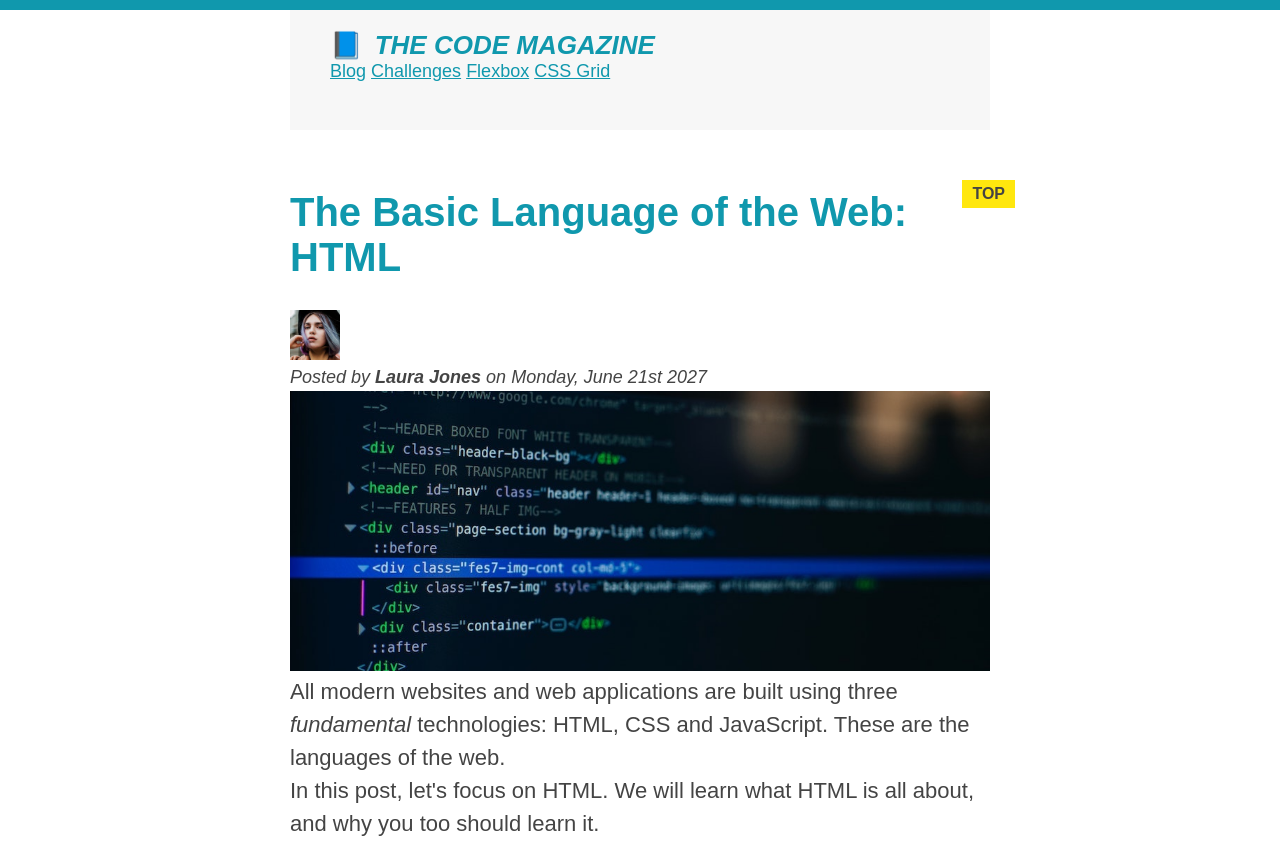
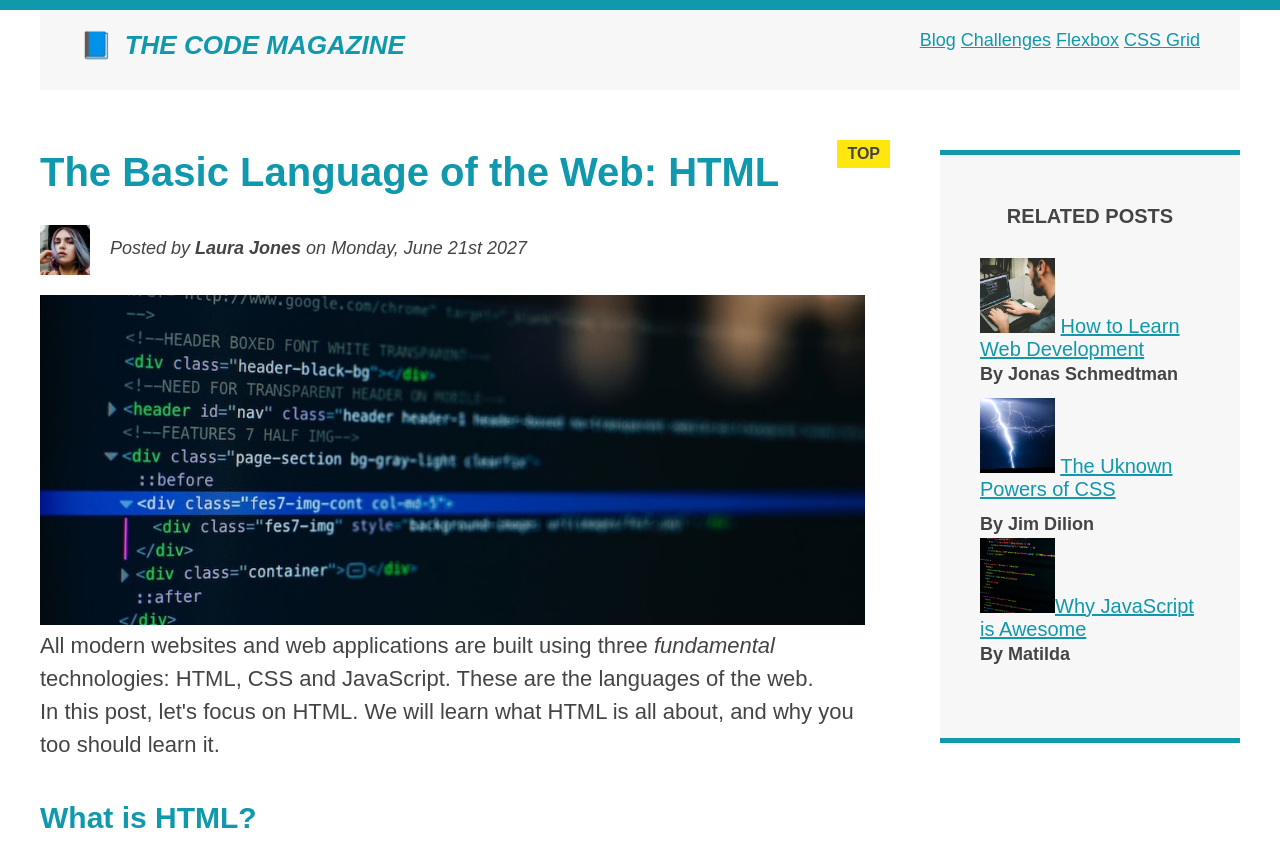
Before and after one commit to tebrex1995/magazineProjectPractice, a plain HTML site: page index.html in a window 1280 px wide. Shown: the top 843 px of the page. Drawn offline with Linux system fonts and the light colour scheme.

Commit message:
added float

```diff
--- a/index.html
+++ b/index.html
@@ -8,7 +8,7 @@
 
   <body>
     <div class="container">
-      <header class="main-header">
+      <header class="main-header clearfix">
         <h1>📘 The Code Magazine</h1>
 
         <nav>
@@ -17,18 +17,20 @@
           <a href="#">Flexbox</a>
           <a href="#">CSS Grid</a>
         </nav>
+        <div class="clear"></div>
       </header>
       <article>
         <header clas="post_header">
           <h2>The Basic Language of the Web: HTML</h2>
 
           <img
+            class="author_img"
             src="images/laura-jones.jpg"
             alt="picture of the autor"
             width="50"
             height="50"
           />
-          <p id="author">
+          <p id="author" class="author">
             Posted by <strong>Laura Jones</strong> on Monday, June 21st 2027
           </p>
           <img
--- a/style.css
+++ b/style.css
@@ -1,6 +1,7 @@
 * {
   margin: 0;
   padding: 0;
+  box-sizing: border-box;
 }
 
 nav {
@@ -35,12 +36,13 @@ h3 {
 }
 
 .container {
-  width: 700px;
+  width: 1200px;
   margin: 0 auto;
 }
 
 .main-header {
   background-color: #f7f7f7;
+
   padding: 20px 40px;
   margin-bottom: 60px;
   height: 80px;
@@ -71,6 +73,7 @@ h4 {
 
   text-transform: uppercase;
   text-align: center;
+  margin-bottom: 30px;
 }
 
 p {
@@ -108,6 +111,7 @@ li:last-child {
 
 .related {
   list-style: none;
+  margin-left: 0;
 }
 
 .post_header {
@@ -118,8 +122,7 @@ aside {
   background-color: #f7f7f7;
   border-top: 5px solid #1098ad;
   border-bottom: 5px solid #1098ad;
-  padding: 50px 0;
-  width: 500px;
+  padding: 50px 40px;
 }
 
 .post_img {
@@ -196,3 +199,47 @@ h2::after {
   top: -10px;
   right: -25px;
 }
+
+/* FLOATS */
+
+.author_img {
+  float: left;
+  margin-bottom: 20px;
+}
+
+.author {
+  float: left;
+  margin-top: 10px;
+  margin-left: 20px;
+}
+
+h1 {
+  float: left;
+}
+nav {
+  float: right;
+}
+
+.clear {
+  clear: both;
+}
+
+.clearfix::after {
+  clear: both;
+  content: "";
+  display: block;
+}
+
+article {
+  width: 825px;
+  float: left;
+}
+
+aside {
+  width: 300px;
+  float: right;
+}
+
+footer {
+  clear: both;
+}
```
